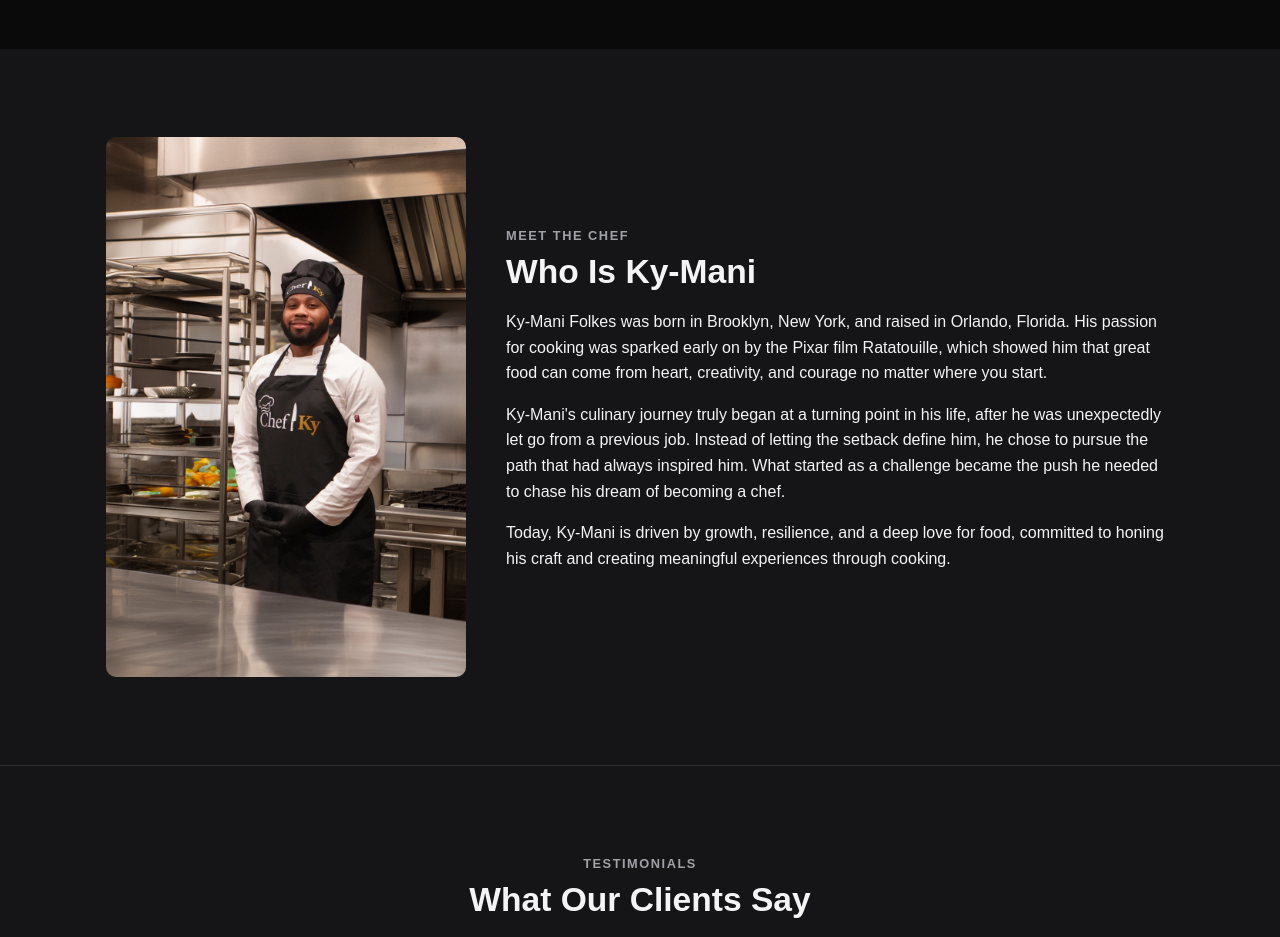
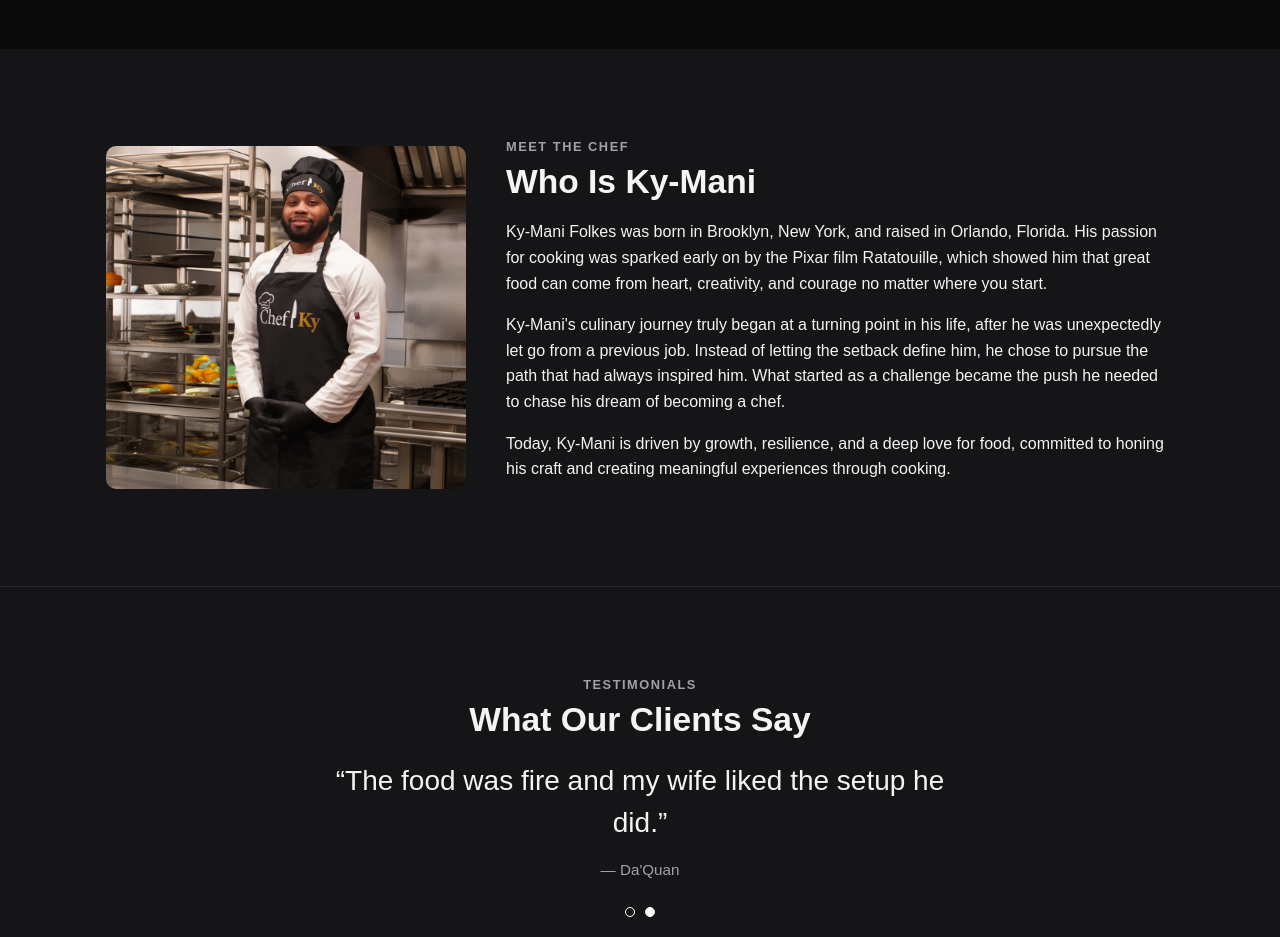
Before and after one commit to quillonconway-on-q25/Taste-Of-Ky, an Eleventy site: page src/index.njk in a window 1280 px wide. Shown: the part 1720-2657 px from the top of the page. Built offline with nearby package versions, Linux system fonts and the light colour scheme; Eleventy itself is replaced by a stand-in of ours; files that its build step writes are made by us from their sources.

Commit message:
About: tighten chef photo crop above hat and below apron
Co-Authored-By: Claude Sonnet 5.5 <noreply@anthropic.com>

```diff
--- a/src/css/style.css
+++ b/src/css/style.css
@@ -88,7 +88,8 @@ h2 { font-size: clamp(1.6rem, 3vw, 2.1rem); }
 
 /* Taste of Ky additions */
 .about-grid { display: grid; grid-template-columns: minmax(220px, 360px) 1fr; gap: 40px; align-items: center; }
-.about-photo { width: 100%; height: auto; border-radius: var(--radius); }
+/* Crop: trims empty ceiling above the hat (290px) and counter below the apron (221px) of the 933x1400 source */
+.about-photo { width: 100%; height: auto; aspect-ratio: 933 / 889; object-fit: cover; object-position: 50% 56.7%; border-radius: var(--radius); }
 .about p { margin: 0 0 1em; }
 .eyebrow { text-transform: uppercase; letter-spacing: .12em; font-size: .8rem; color: var(--muted); font-weight: 700; margin: 0 0 .4em !important; }
 .quote { margin: 0; font-size: clamp(1.2rem, 3vw, 1.6rem); line-height: 1.5; }
```
